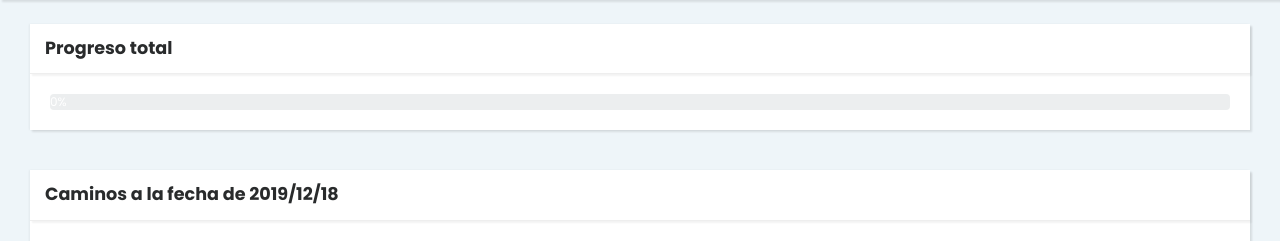
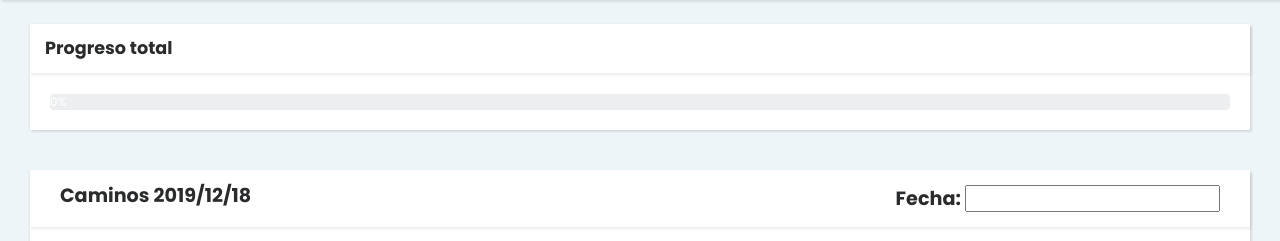
Before and after one commit to CamiloPorte/PortalProveedores, a Flask app: template app/templates/tables.html in a window 1280 px wide. Shown: the part 117-358 px from the top of the page. Run offline with Flask 2, Linux system fonts and the light colour scheme; the template is opened without the code that fills it: most values are stand-ins (such as "Sample title", 1, 10 or a date in 2020); parts of the project's set-up code (start-up, migrations or seed data) failed here and were passed over; some libraries are stand-ins or nearby versions.

Commit message:
add datetimepicker

```diff
--- a/app/templates/tables.html
+++ b/app/templates/tables.html
@@ -24,7 +24,13 @@
   <script src="https://use.fontawesome.com/99347ac47f.js"></script>
   <!-- Font Icons CSS-->
   <link rel="stylesheet" href="https://file.myfontastic.com/da58YPMQ7U5HY8Rb6UxkNf/icons.css">
-  <!-- Tweaks for older IEs-->
+  <link rel="stylesheet" href="//code.jquery.com/ui/1.12.1/themes/base/jquery-ui.css">
+  <script src="https://code.jquery.com/ui/1.12.1/jquery-ui.js"></script>
+  <script>
+  $( function() {
+    $( "#datepicker" ).datepicker();
+  } );
+  </script>  <!-- Tweaks for older IEs-->
   <!--[if lt IE 9]>
         <script src="https://oss.maxcdn.com/html5shiv/3.7.2/html5shiv.min.js"></script>
         <script src="https://oss.maxcdn.com/respond/1.4.2/respond.min.js"></script><![endif]-->
@@ -52,10 +58,10 @@
         </div>
       </div>
     <!-- Breadcrumb-->
-          {%for j in range(((matriz|length)/8)|int +1 )%}
             <div class="card">
-              <div class="card-header d-flex align-items-center">
-                <h3 class="h4" id="date-label">Caminos a la fecha de </h3>
+              <div class="card-header d-flex">
+                <div class="col-md-8"><h3 id="date-label">Caminos </h3></div>
+                <div  class="col-md-4"><h3 style="float:right "> Fecha: <input type="text" id="datepicker" > </h3></div>
               </div>
               <div class="card-body">
                 <table class="table table-sm" id="myTable">
@@ -75,7 +81,6 @@
                 </table>
               </div>
             </div>
-          {%endfor%}
   </div>
   <!-- Javascript files-->
   <script type="text/javascript">
```
